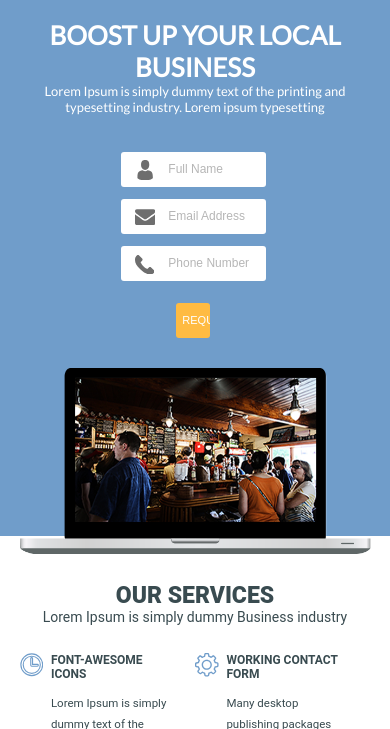
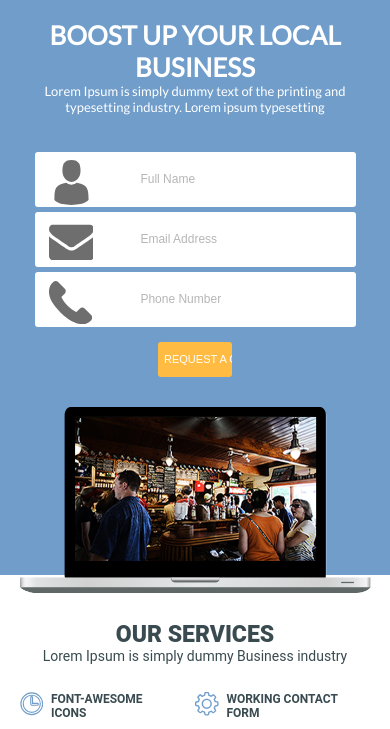
Before and after one commit to kirillvoyshnarovich/-business-theme-layout, a plain HTML site: page index.html in a window 390 px wide. Shown: the part 77-806 px from the top of the page. Drawn offline with Linux system fonts and the light colour scheme.

Commit message:
correct adaptive

```diff
--- a/css/style.css
+++ b/css/style.css
@@ -1289,8 +1289,6 @@ body {
 
 
 
-
-
 /*Начал делать адаптив */
 @media (max-width:1170px) {
 
@@ -1387,6 +1385,20 @@ body {
 
     }
 
+    .banner__request-a-quote--forma {
+        flex-wrap:wrap;
+    }
+
+    .banner__request-a-quote--forma--name,
+    .banner__request-a-quote--forma--emailAdress,
+    .banner__request-a-quote--forma--PhoneNamber {
+        width: 30.01709401709402%;
+    }
+
+    .banner__request-a-quote--forma--submit {
+        margin:0 auto;
+        margin-top:25px;
+    }
 
     .banner__request-a-quote--forma--name--input,
     .banner__request-a-quote--forma--emailAdress--input,
@@ -1400,8 +1412,7 @@ body {
 
     .banner__request-a-quote--forma--name label,
     .banner__request-a-quote--forma--emailAdress label,
-.banner__request-a-quote--forma--PhoneNamberr label
- {
+    .banner__request-a-quote--forma--PhoneNamberr label {
         width:6%;
         height:auto;
         position: absolute;
@@ -1480,7 +1491,7 @@ body {
     .banner__request-a-quote--forma--name,
     .banner__request-a-quote--forma--emailAdress,
     .banner__request-a-quote--forma--PhoneNamberr {
-    width:28.01709401709402%;
+        width:32.01709401709402%;
 
     }
 
@@ -1488,6 +1499,7 @@ body {
     .banner__request-a-quote--forma {
         padding-right:20px;
         padding-left:20px;
+        flex-wrap: wrap;
     }
 
 
@@ -1507,13 +1519,6 @@ body {
 
         width: 42.65709401709402%;
     }
-
-
-
-
-
-
-
 
     .circule-with-information {
 
@@ -1658,7 +1663,7 @@ body {
 
     .banner__request-a-quote--forma--submit {
 
-    width:14.03418803418803%;/*18.03418803418803%;*/
+        width:20.03418803418803%;/*18.03418803418803%;*/
         border:none;
         border-radius:3px;
         background-color:#ffbb42;
@@ -1686,10 +1691,6 @@ body {
         font-size: 1rem;
     }
 
-
-
-
-
     .how-it-works__steps--1--earphones,
     .how-it-works__steps--2--unlock  {
         margin-bottom: 50px;
@@ -1701,10 +1702,17 @@ body {
 
     }
 
+    .how-it-works__steps--1,
+    .how-it-works__steps--2,
+    .how-it-works__steps--3,
+    .how-it-works__steps--4 {
+        width:45%;
+    }
+}
+
 @media (max-width:750px) {
 
     .circule-with-information {
-
         padding: 30.5px 20px 30.5px 20px;
         font-size: 1.2rem;
         line-height: 1;
@@ -1714,13 +1722,12 @@ body {
     .banner__request-a-quote--forma--emailAdress_news-letter {
         width:100%;
         border:solid 1px #7e7e7e;
-        margin-top:10px
+        margin-top:10px;
     }
 
       .banner__request-a-quote--forma--submit,
       .banner__request-a-quote--forma--emailAdress_news-letter {
-
-        margin-top:10px
+        margin-top:10px;
     }
 
 
@@ -1734,8 +1741,8 @@ body {
     }
 
     .banner__request-a-quote--forma {
-        padding-right:105px;
-        padding-left:101px;
+        padding-right:15px;
+        padding-left:15px;
         flex-wrap: wrap;
     }
 
@@ -1744,6 +1751,7 @@ body {
     .banner__request-a-quote--forma--emailAdress,
     .banner__request-a-quote--forma--PhoneNamberr {
         width:100%;
+        height:60px;
     }
 
 
@@ -1753,15 +1761,15 @@ body {
     .banner__request-a-quote--forma--PhoneNamberr--input {
         font-size:1.5rem;
         padding-left:12%;
+
      }
 
 
 
     .banner__request-a-quote--forma--name label,
     .banner__request-a-quote--forma--emailAdress label,
-    .banner__request-a-quote--forma--PhoneNamberr label
-     {
-        width:3.5%;
+    .banner__request-a-quote--forma--PhoneNamberr label {
+        width:4%;
 
     }
 
@@ -1809,6 +1817,38 @@ body {
     font-size:1.1rem;
     }
 
+    .banner__request-a-quote--forma--name_news-letter label,
+    .banner__request-a-quote--forma--emailAdress_news-letter label {
+        top: 19px;
+    }
+
+    .how-it-works__steps-arrow1,
+    .how-it-works__steps-arrow2,
+    .how-it-works__steps-arrow3 {
+        display:none;
+    }
+    .how-it-works__steps {
+        flex-wrap:wrap;
+    }
+
+    .how-it-works__steps--descriptions {
+        font-size:1.4rem;
+    }
+
+    .banner__request-a-quote--forma--name--input_news-letter,
+    .banner__request-a-quote--forma--emailAdress--input_news-letter {
+
+        font-size:1.4rem;
+        height:55px;
+    }
+
+    .banner__request-a-quote--forma--name_news-letter,
+    .banner__request-a-quote--forma--name--input {
+        height:55px;
+    }
+
+
+
 }
 
 @media (max-width:735px) {
@@ -1855,7 +1895,6 @@ body {
     }
 
     .reviews__post--text {
-
         font-size:1.25rem;
     }
 
@@ -1892,17 +1931,9 @@ body {
     .banner__request-a-quote--forma--name label,
     .banner__request-a-quote--forma--emailAdress label,
     .banner__request-a-quote--forma--PhoneNamberr label {
-        width: 12%;
+        width: 6%;
         top:10px;
     }
-
-    .banner__request-a-quote--forma--name--input,
-    .banner__request-a-quote--forma--emailAdress--input,
-    .banner__request-a-quote--forma--PhoneNamberr--input {
-        padding-left: 30%;
-        font-size:1.25rem;
-    }
-
 
     .how-it-works__steps-arrow1,
     .how-it-works__steps-arrow3 {
@@ -1933,8 +1964,6 @@ body {
         border-radius:2px;
         margin-left:0px;
         display:none;
-
-
     }
 
     .header__menu-in-header--item-menu li a{
@@ -1960,7 +1989,7 @@ body {
     .header__menu-in-header {
         display:flex;
         justify-content:space-between;
-        align-items: flex-start;;
+        align-items: flex-start;
 
     }
 
@@ -1970,21 +1999,13 @@ body {
     }
 
 
-    .header__menu-in-header--item-menu:nth-child() {
-
-       align-self: flex-start;
-
-    }
-
-
 
     .header__menu-in-header--item-menu:nth-child(1) {
-
         align-self: flex-end;
     }
 
-
     /*Адаптирую формы регистрации в блoке banner*/
+
     .banner__request-a-quote--forma--submit {
         width:23.03418803418803%;/*18.03418803418803%;*/
         height:35px;/*12.109023931623932%;*/
@@ -2016,6 +2037,7 @@ body {
 
         padding-left:33%;
         font-size:1.2rem;
+        height:55px;
     }
 
     /*Закончил адаптацию форм в banner*/
```
Lines whose indentation alone changed are shown as unchanged.
